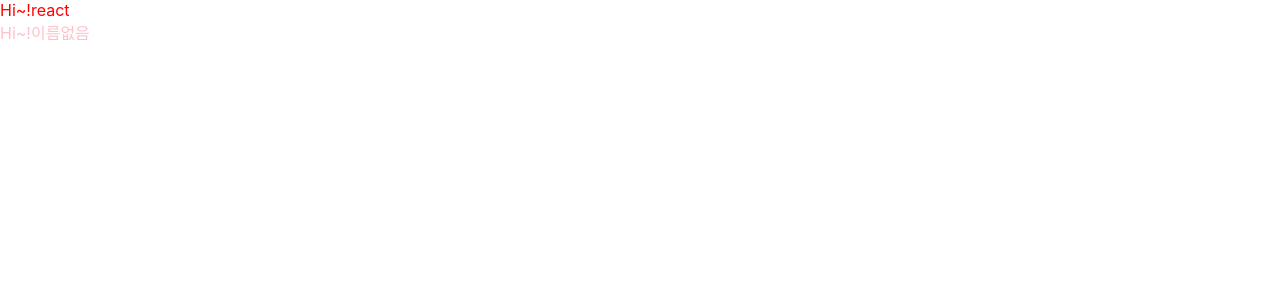
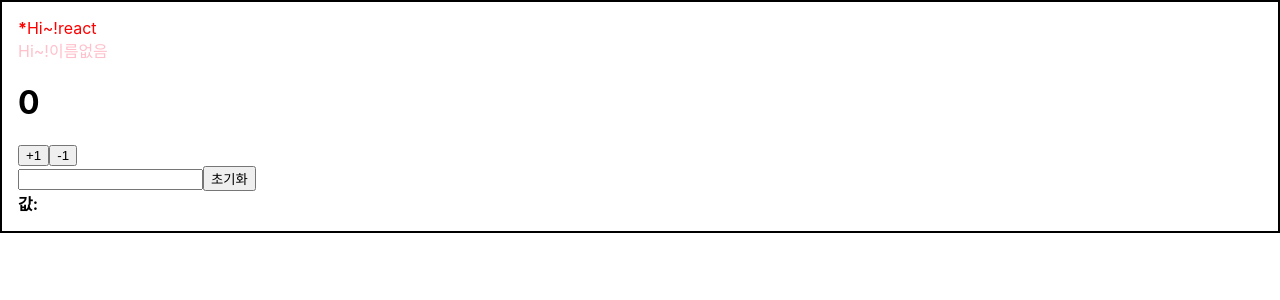
Before and after one commit to 86nichola/myReact, a React (Create React App) app: page / in a window 1280 px wide. Shown: the top 300 px of the page. Built offline with nearby package versions, Linux system fonts and the light colour scheme.

Commit message:
210414 work #1

```diff
--- a/src/App.js
+++ b/src/App.js
@@ -1,6 +1,9 @@
 import React from 'react';
 import './App.css';
 import Hello from './Hello.js';
+import Wrapper from './Wrapper'
+import Counter from './Counter'
+import InputSample from './InputSample'
 
 function App() {
   const name = 'react';
@@ -12,8 +15,13 @@ function App() {
   }
   return (
     <>
-      <Hello name="react" color="red" />
-      <Hello color="pink" />
+      <Wrapper>
+        <Hello name="react" color="red" isSpecial />
+        <Hello color="pink" />
+        <Counter />
+        <InputSample />
+      </Wrapper>
+
     </>
   );
 }
--- /dev/null
+++ b/src/Counter.js
@@ -0,0 +1,25 @@
+import React, { useState } from 'react'
+
+
+function Counter() {
+    const [count, setCount] = useState(0);
+
+    const increase = () => {
+        setCount(prevCount => prevCount + 1);
+    }
+    const decrease = () => {
+        setCount(prevCount => prevCount - 1);
+    }
+
+    return (
+        <div>
+            <h1>{ count }</h1>
+            <button onClick={increase }>+1</button>
+            <button onClick={decrease }>-1</button>
+        </div>
+
+    )
+
+}
+
+export default Counter
--- a/src/Hello.js
+++ b/src/Hello.js
@@ -1,9 +1,14 @@
 import React from 'react';
 
-function Hello({ name, color }) {
+function Hello({ name, color, isSpecial }) {
     console.log(color);
     debugger;
-    return <div style={{ color }}>Hi~!{name}</div>
+    return (
+        < div style = {{ color }}>
+        { isSpecial && <b>*</b> }
+            Hi~!{name}
+        </div>
+    )
 }
 
 Hello.defaultProps = {
--- /dev/null
+++ b/src/InputSample.js
@@ -0,0 +1,21 @@
+import React, { useState} from 'react'
+
+function InputSample() {
+    const [value, setValue] = useState("");
+    const onReset = () => {
+
+        setValue("");
+    }
+    return (
+        <div>
+            <input />
+            <button onClick={onReset}>초기화</button>
+            <div>
+                <b>값: </b>
+            </div>
+        </div>
+    )
+
+}
+
+export default InputSample
--- /dev/null
+++ b/src/Wrapper.js
@@ -0,0 +1,18 @@
+import React from 'react'
+
+function Wrapper({ children }) {
+    const style = {
+        border: '2px solid black',
+        padding: '16px'
+    };
+
+    return (
+        <div style={style}>
+            {children}
+        </div>
+
+    )
+
+}
+
+export default Wrapper
```
